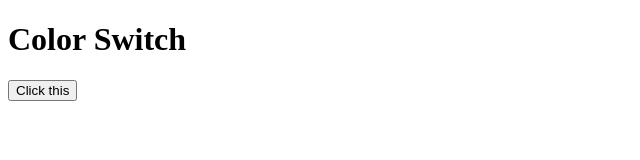
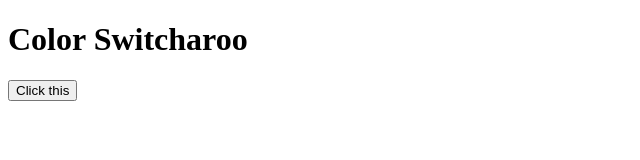
Before and after one commit to mariojen/first-sys, a plain HTML site: page index.html in a window 1280 px wide. Shown: the whole page, without its empty margins (0-640 px from the left). Drawn offline with Linux system fonts and the light colour scheme.

Commit message:
Updating h1 text

```diff
--- a/index.html
+++ b/index.html
@@ -9,7 +9,7 @@
 </head>
 
 <body>
-    <h1>Color Switch</h1>
+    <h1>Color Switcharoo</h1>
     <button>Click this</button>
     <script src="app.js"></script>
 </body>
```
